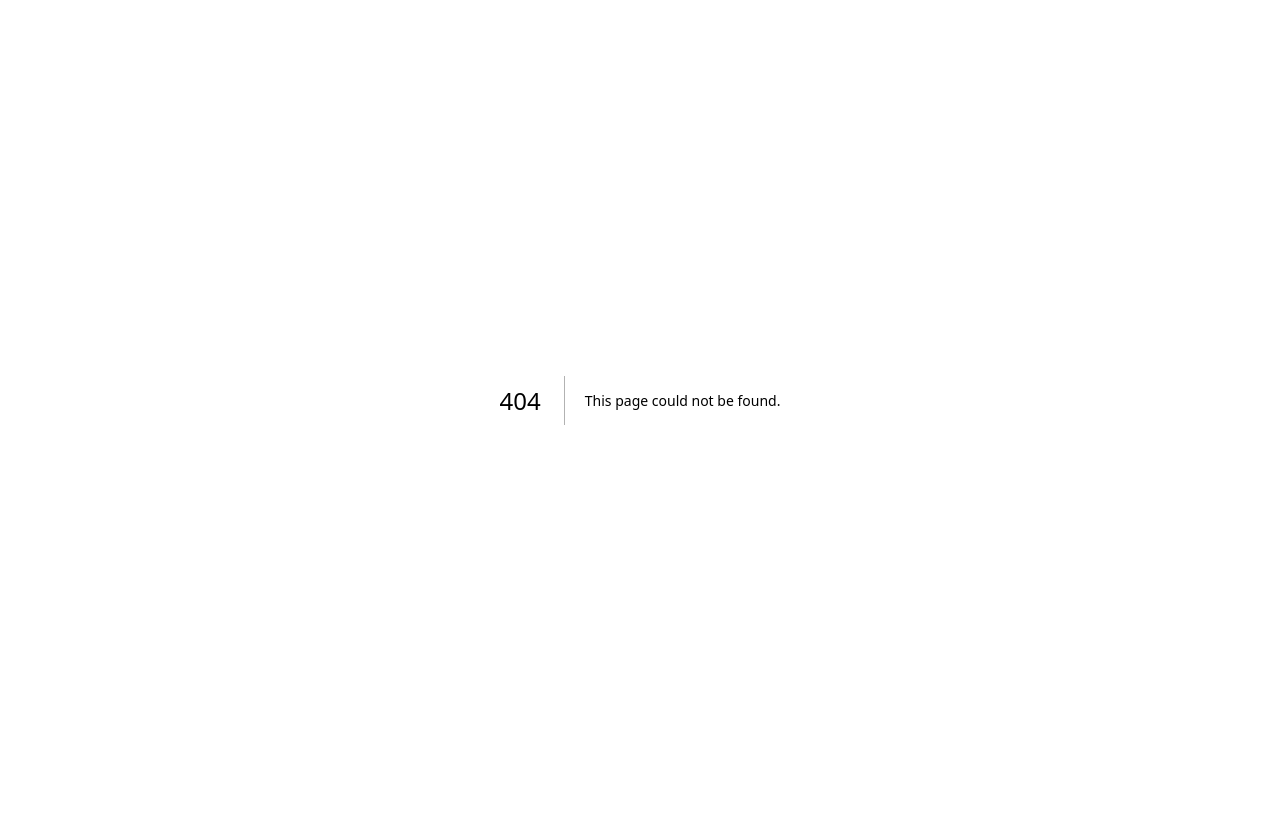
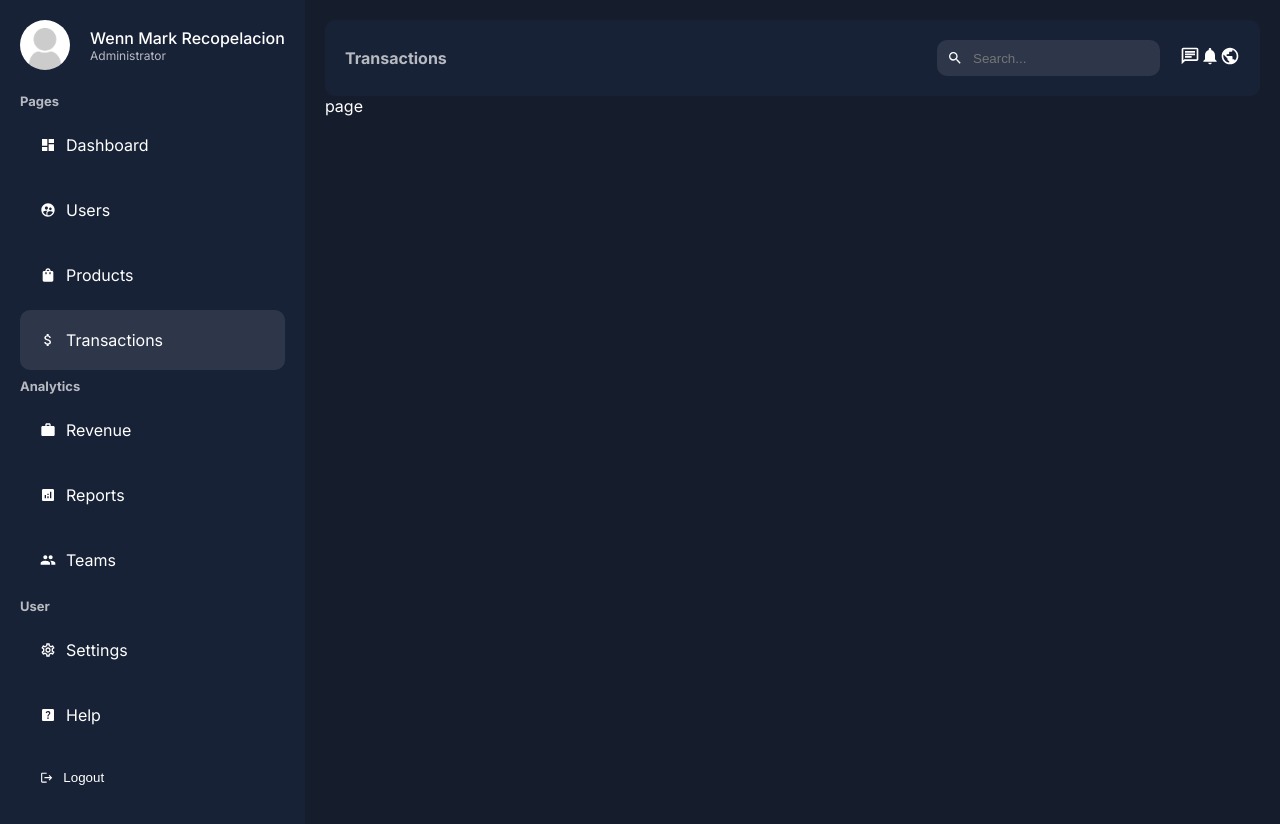
Before and after one commit to MarkusTech/ots_dashboard, a Next.js app: page /dashboard/transactions in a window 1280 px wide. Before the commit this address had no page. Shown: the top 824 px of the page. Before the commit the page ends 800 px from the top, so only its background shows below. Built offline with nearby package versions, Linux system fonts and the light colour scheme.

Commit message:
Create page.jsx

```diff
--- /dev/null
+++ b/app/dashboard/transactions/page.jsx
@@ -0,0 +1,7 @@
+import React from "react";
+
+const Transaction = () => {
+  return <div>page</div>;
+};
+
+export default Transaction;
```
